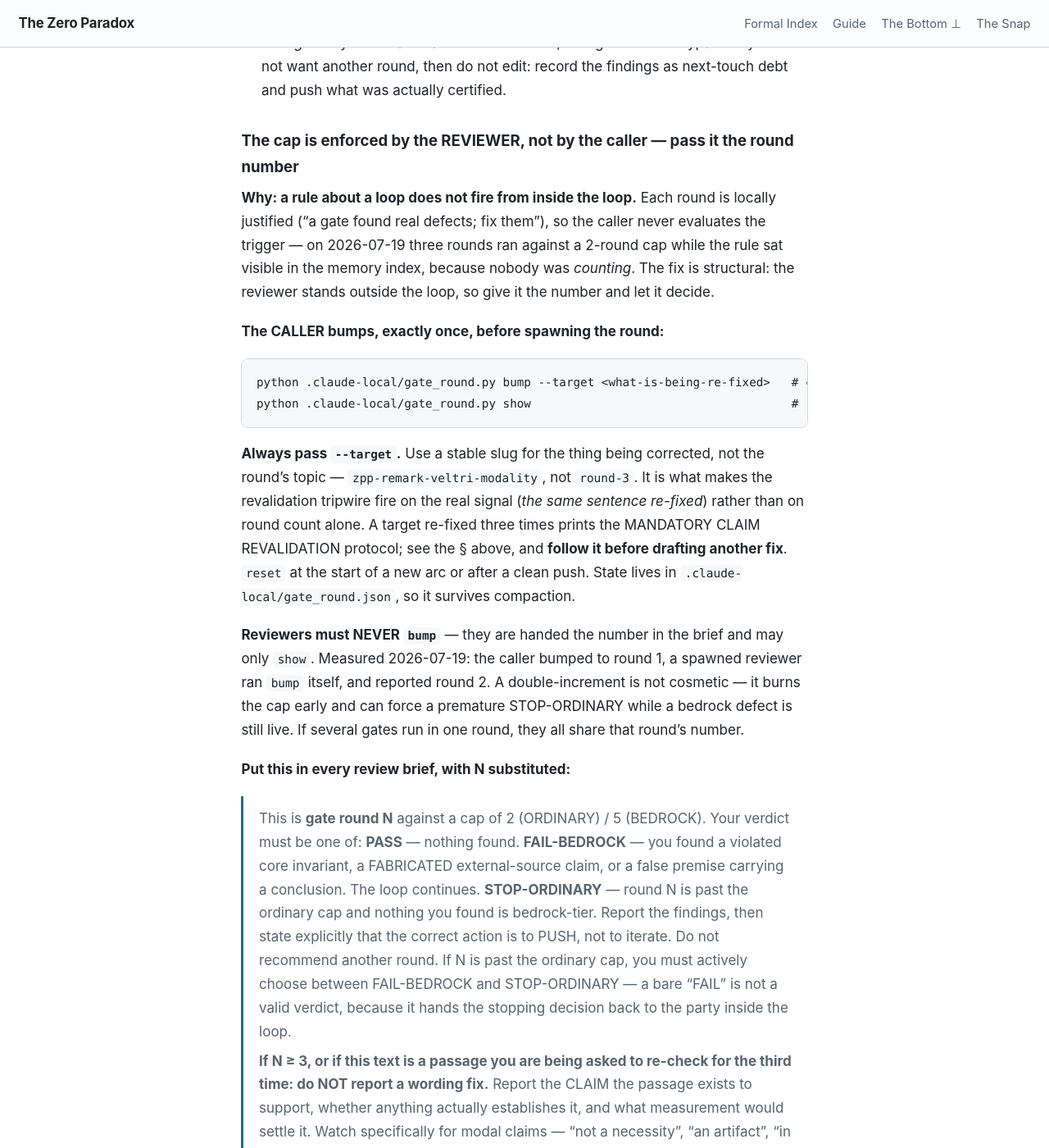
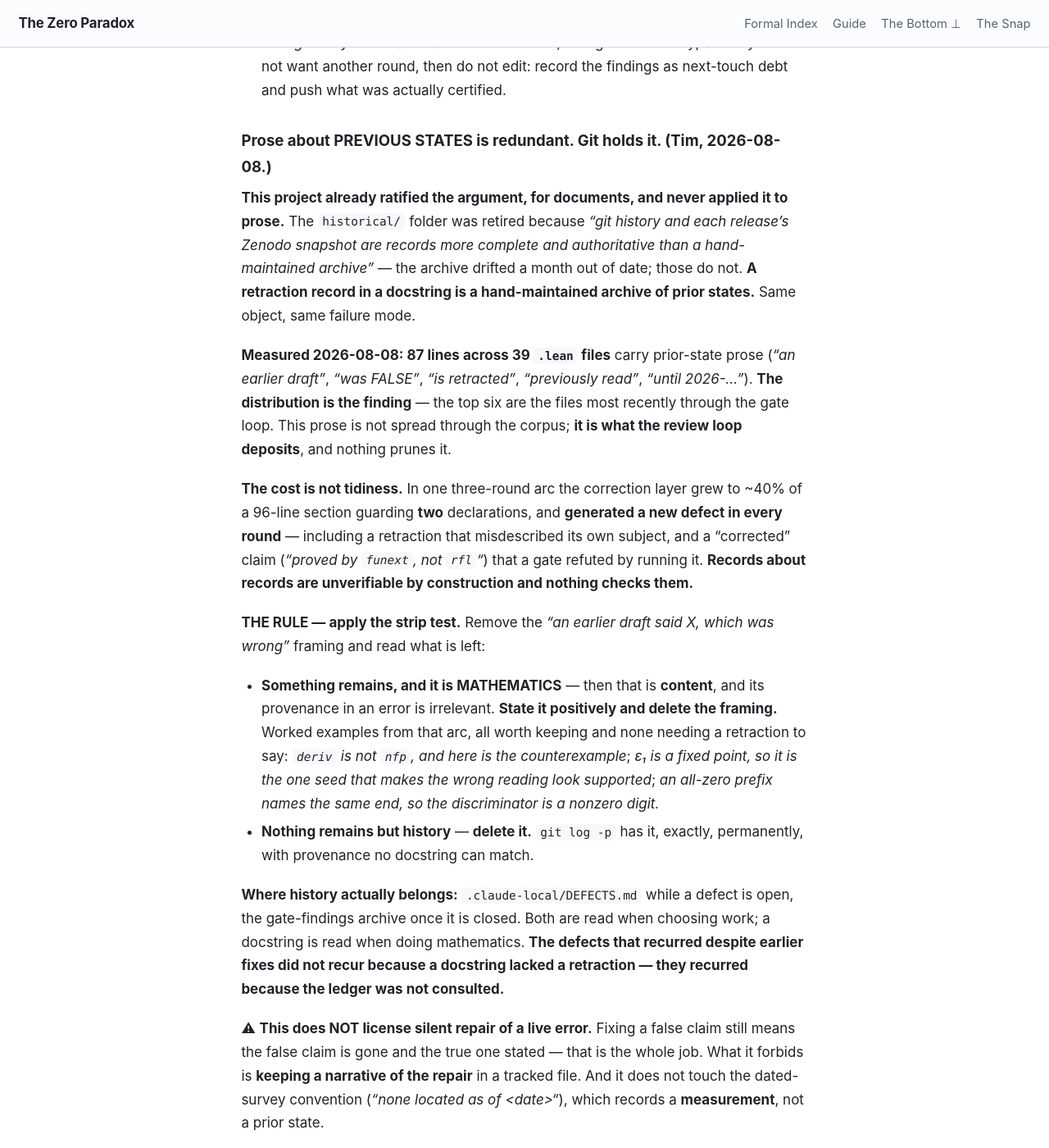
Before and after one commit to timbrigham/ZeroParadox, a Jekyll site: the page built from CLAUDE.md, in a window 1280 px wide and 1400 px high, scrolled down 30178 px. Shown: the whole window at 82% size. Built offline with Jekyll 4.4.1, drawn with Linux system fonts in a browser that asks for light colours; our own code applies the rules of GitHub Pages for plain Markdown files.

Commit message:
Prose about previous states is redundant - git holds it (Tim); apply the strip test

```diff
--- a/CLAUDE.md
+++ b/CLAUDE.md
@@ -683,6 +683,46 @@
 - **The rule that falls out:** *fixing a finding restarts the obligation for the text you changed.*
   If you edit after a STOP-ORDINARY, re-sign — do not bypass. If you do not want another round, then
   do not edit: record the findings as next-touch debt and push what was actually certified.
+
+### Prose about PREVIOUS STATES is redundant. Git holds it. (Tim, 2026-08-08.)
+
+**This project already ratified the argument, for documents, and never applied it to prose.** The
+`historical/` folder was retired because *"git history and each release's Zenodo snapshot are records
+more complete and authoritative than a hand-maintained archive"* — the archive drifted a month out of
+date; those do not. **A retraction record in a docstring is a hand-maintained archive of prior
+states.** Same object, same failure mode.
+
+**Measured 2026-08-08: 87 lines across 39 `.lean` files** carry prior-state prose (*"an earlier
+draft"*, *"was FALSE"*, *"is retracted"*, *"previously read"*, *"until 2026-…"*). **The distribution
+is the finding** — the top six are the files most recently through the gate loop. This prose is not
+spread through the corpus; **it is what the review loop deposits**, and nothing prunes it.
+
+**The cost is not tidiness.** In one three-round arc the correction layer grew to ~40% of a 96-line
+section guarding **two** declarations, and **generated a new defect in every round** — including a
+retraction that misdescribed its own subject, and a "corrected" claim (*"proved by `funext`, not
+`rfl`"*) that a gate refuted by running it. **Records about records are unverifiable by construction
+and nothing checks them.**
+
+**THE RULE — apply the strip test.** Remove the *"an earlier draft said X, which was wrong"* framing
+and read what is left:
+
+* **Something remains, and it is MATHEMATICS** — then that is **content**, and its provenance in an
+  error is irrelevant. **State it positively and delete the framing.** Worked examples from that arc,
+  all worth keeping and none needing a retraction to say: *`deriv` is not `nfp`, and here is the
+  counterexample*; *ε₁ is a fixed point, so it is the one seed that makes the wrong reading look
+  supported*; *an all-zero prefix names the same end, so the discriminator is a nonzero digit.*
+* **Nothing remains but history** — **delete it.** `git log -p` has it, exactly, permanently, with
+  provenance no docstring can match.
+
+**Where history actually belongs:** `.claude-local/DEFECTS.md` while a defect is open, the
+gate-findings archive once it is closed. Both are read when choosing work; a docstring is read when
+doing mathematics. **The defects that recurred despite earlier fixes did not recur because a docstring
+lacked a retraction — they recurred because the ledger was not consulted.**
+
+⚠ **This does NOT license silent repair of a live error.** Fixing a false claim still means the false
+claim is gone and the true one stated — that is the whole job. What it forbids is **keeping a narrative
+of the repair** in a tracked file. And it does not touch the dated-survey convention (*"none located as
+of &lt;date&gt;"*), which records a **measurement**, not a prior state.
 
 ### The cap is enforced by the REVIEWER, not by the caller — pass it the round number
 
```
